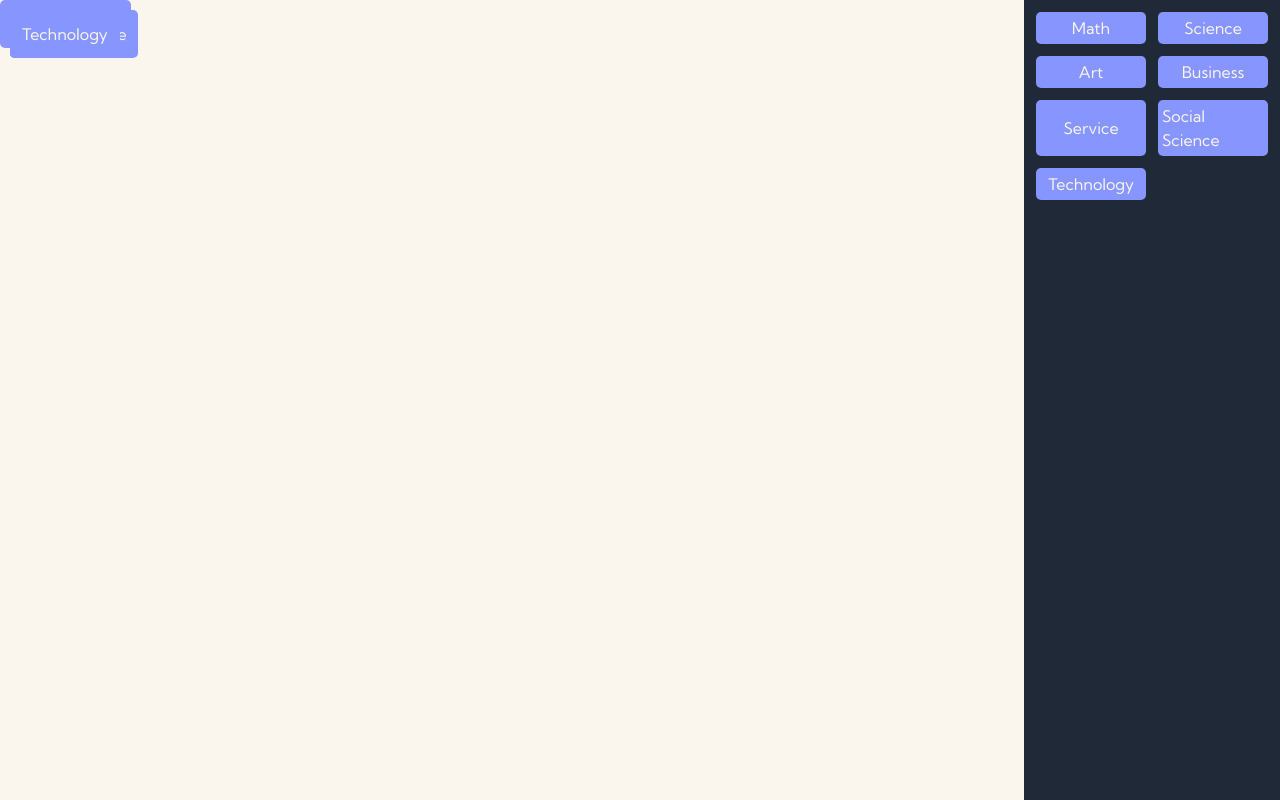
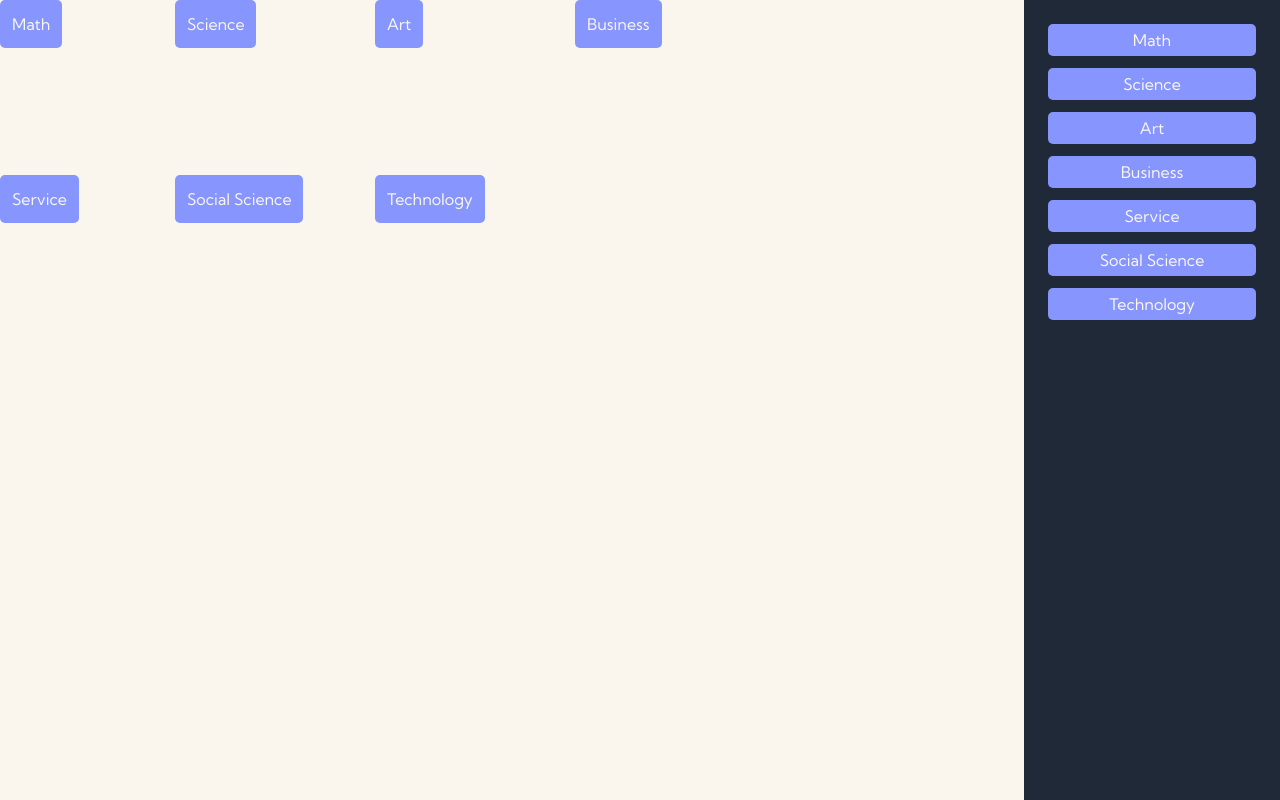
Before and after one commit to danielp1218/NSBEHacks-2024, a SvelteKit app: page / in a window 1280 px wide. Built offline with nearby package versions, Linux system fonts and the light colour scheme.

Commit message:
update sidebar

```diff
--- a/package.json
+++ b/package.json
@@ -36,6 +36,7 @@
 	"dependencies": {
 		"openai": "^4.28.0",
 		"pocketbase": "^0.21.1",
-		"pocketbase-typegen": "^1.2.1"
+		"pocketbase-typegen": "^1.2.1",
+		"svelte-preprocess": "^5.1.3"
 	}
 }
--- a/src/lib/components/Item.svelte
+++ b/src/lib/components/Item.svelte
@@ -1,12 +1,18 @@
 <script lang="ts">
-	import { createEventDispatcher } from "svelte";
+    import {browser} from "$app/environment";
+    import {createEventDispatcher} from "svelte";
 
     const dispatch = createEventDispatcher();
     export let x: number = 0;
     export let y: number = 0;
     export let height: number = 50;
     export let width: number = 50;
-	export let text: string = "Hello World";
+    export let text: string;
+
+    if (browser) {
+        x = Math.max(0, Math.min(x - width / 2, window.innerWidth - width));
+        y = Math.max(0, Math.min(y - height / 2, window.innerHeight - height));
+    }
 
     let moving: boolean = false;
 
@@ -18,13 +24,13 @@
         if (moving) {
             x += e.movementX;
             y += e.movementY;
-			dispatch("drag", { x, y });
+            dispatch("drag", {x, y});
         }
     }
 
     function handleMouseUp() {
         if (moving) {
-			dispatch("drop", { x, y });
+            dispatch("drop", {x, y});
         }
         moving = false;
     }
@@ -38,10 +44,10 @@
         bind:clientHeight={height}
         bind:clientWidth={width}
 >
-	<h1 class="career-item-text">{text}</h1>
+    <h1 class="career-item-text select-none">{text}</h1>
 </div>
 
-<svelte:window on:mouseup={handleMouseUp} on:mousemove={handleMouseMove} />
+<svelte:window on:mouseup={handleMouseUp} on:mousemove={handleMouseMove}/>
 
 <style>
     .draggable {
@@ -50,6 +56,7 @@
         position: absolute;
         pointer-events: auto;
     }
+
     .career-item {
         background: #8696FE;
         border-radius: 5px;
--- a/src/lib/components/ItemSource.svelte
+++ b/src/lib/components/ItemSource.svelte
@@ -3,7 +3,7 @@
 </script>
 
 <div class="career-item">
-    <h1 class="career-item-text">{text}</h1>
+    <h1 class="career-item-text select-none">{text}</h1>
 </div>
 
 <style>
--- a/src/routes/+page.svelte
+++ b/src/routes/+page.svelte
@@ -12,13 +12,13 @@
     };
 
     let items: Item[] = [
-		{ id: 1, x: 0, y: 0, height: 50, width: 50, text: "Math" },
-		{ id: 2, x: 50, y: 0, height: 50, width: 50, text: "Science" },
-		{ id: 3, x: 10, y: 10, height: 50, width: 50, text: "Art" },
-		{ id: 4, x: 10, y: 10, height: 50, width: 50, text: "Business" },
-		{ id: 5, x: 10, y: 10, height: 50, width: 50, text: "Service" },
-		{ id: 6, x: 10, y: 10, height: 50, width: 50, text: "Social Science" },
-		{ id: 7, x: 10, y: 10, height: 50, width: 50, text: "Technology" }
+        {id: 1, x: 0, y: 0, height: 50, width: 50, text: "Math"},
+        {id: 2, x: 200, y: 0, height: 50, width: 50, text: "Science"},
+        {id: 3, x: 400, y: 10, height: 50, width: 50, text: "Art"},
+        {id: 4, x: 600, y: 10, height: 50, width: 50, text: "Business"},
+        {id: 5, x: 0, y: 200, height: 50, width: 50, text: "Service"},
+        {id: 6, x: 200, y: 200, height: 50, width: 50, text: "Social Science"},
+        {id: 7, x: 400, y: 200, height: 50, width: 50, text: "Technology"}
     ];
 
     let itemNames: Set<string> = new Set();
@@ -66,12 +66,30 @@
     function getNewText(text1: string, text2: string) {
         return text1 + " " + text2;
     }
+
+    function createNewItem(event: MouseEvent, text: string) {
+        console.log("Creating new item");
+        const newItem = {
+            id: Date.now(),
+            x: event.clientX,
+            y: event.clientY,
+            height: 50,
+            width: 50,
+            text
+        };
+        items = [...items, newItem];
+        itemNames.add(text);
+        itemNames = itemNames;
+
+    }
 </script>
 
-<div class="w-64 h-full fixed overflow-y-auto bg-gray-800 text-white right-0 p-3">
+<div class="w-64 h-full fixed bg-gray-800 text-white right-0 p-3">
     <div class="sidebar">
         {#each itemNames as text}
-			<ItemSource {text} />
+            <div on:mousedown={(event) => createNewItem(event, text)} class="m-3">
+                <ItemSource {text}/>
+            </div>
         {/each}
     </div>
 </div>
@@ -89,9 +107,11 @@
 
 <style>
     .sidebar {
-        display: grid;
-        gap: 12px;
-        grid-template-columns: repeat(auto-fill, minmax(100px, 1fr));
-        overflow-x: auto;
+        display:flow;
+        overflow-y:auto;
+        box-sizing: border-box;
+        margin-left:auto;
+        margin-right:auto;
+        height:100%;
     }
 </style>
--- a/svelte.config.js
+++ b/svelte.config.js
@@ -1,11 +1,10 @@
 import adapter from "@sveltejs/adapter-auto";
-import { vitePreprocess } from "@sveltejs/vite-plugin-svelte";
-
+import preprocess from 'svelte-preprocess';
 /** @type {import('@sveltejs/kit').Config} */
 const config = {
 	// Consult https://kit.svelte.dev/docs/integrations#preprocessors
 	// for more information about preprocessors
-	preprocess: vitePreprocess(),
+	preprocess: preprocess(),
 
 	kit: {
 		// adapter-auto only supports some environments, see https://kit.svelte.dev/docs/adapter-auto for a list.
```
Also changed, not shown: 1 other file (tests, documents, lock files or other folders). Lines whose indentation alone changed are shown as unchanged.
